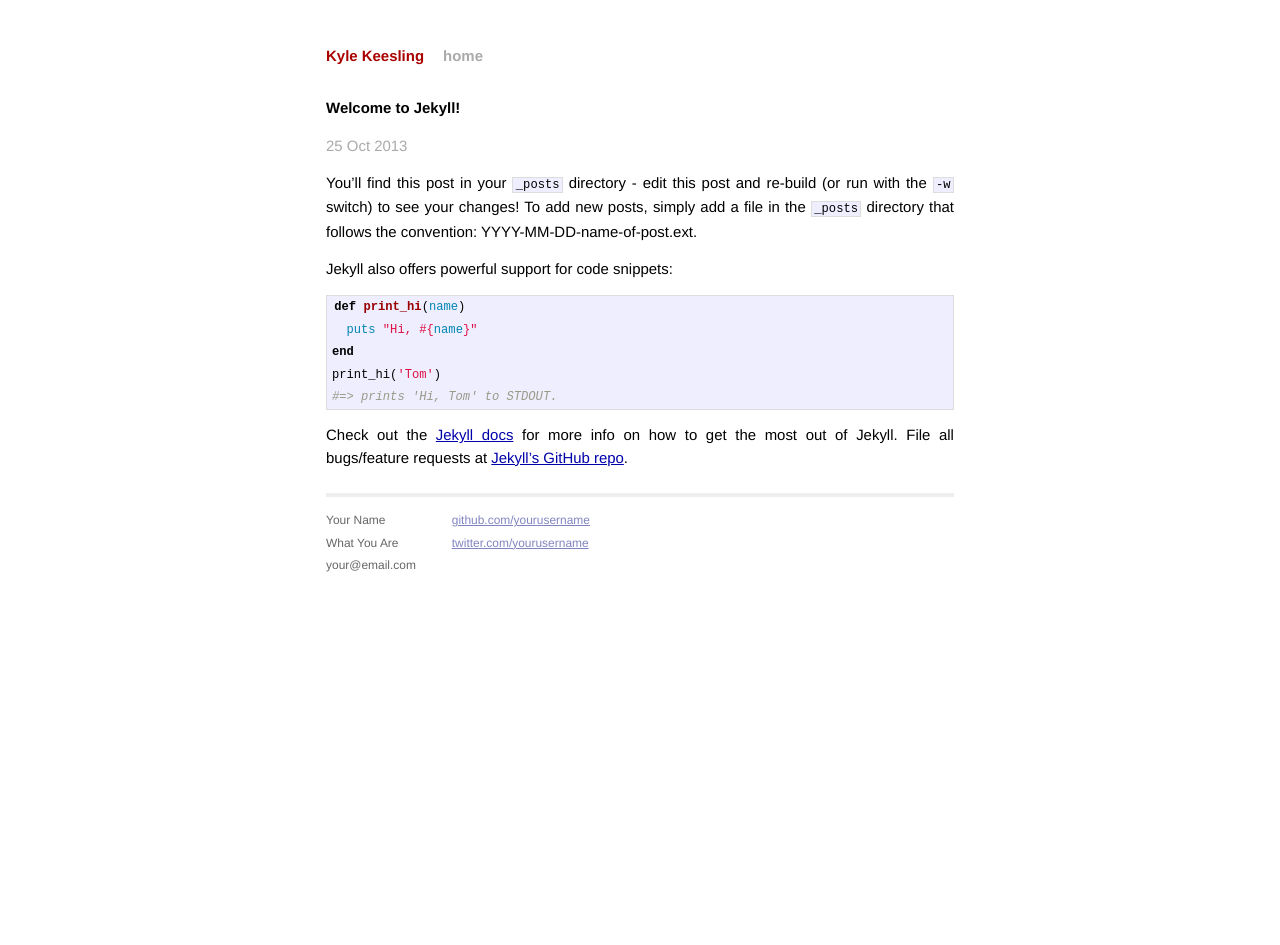
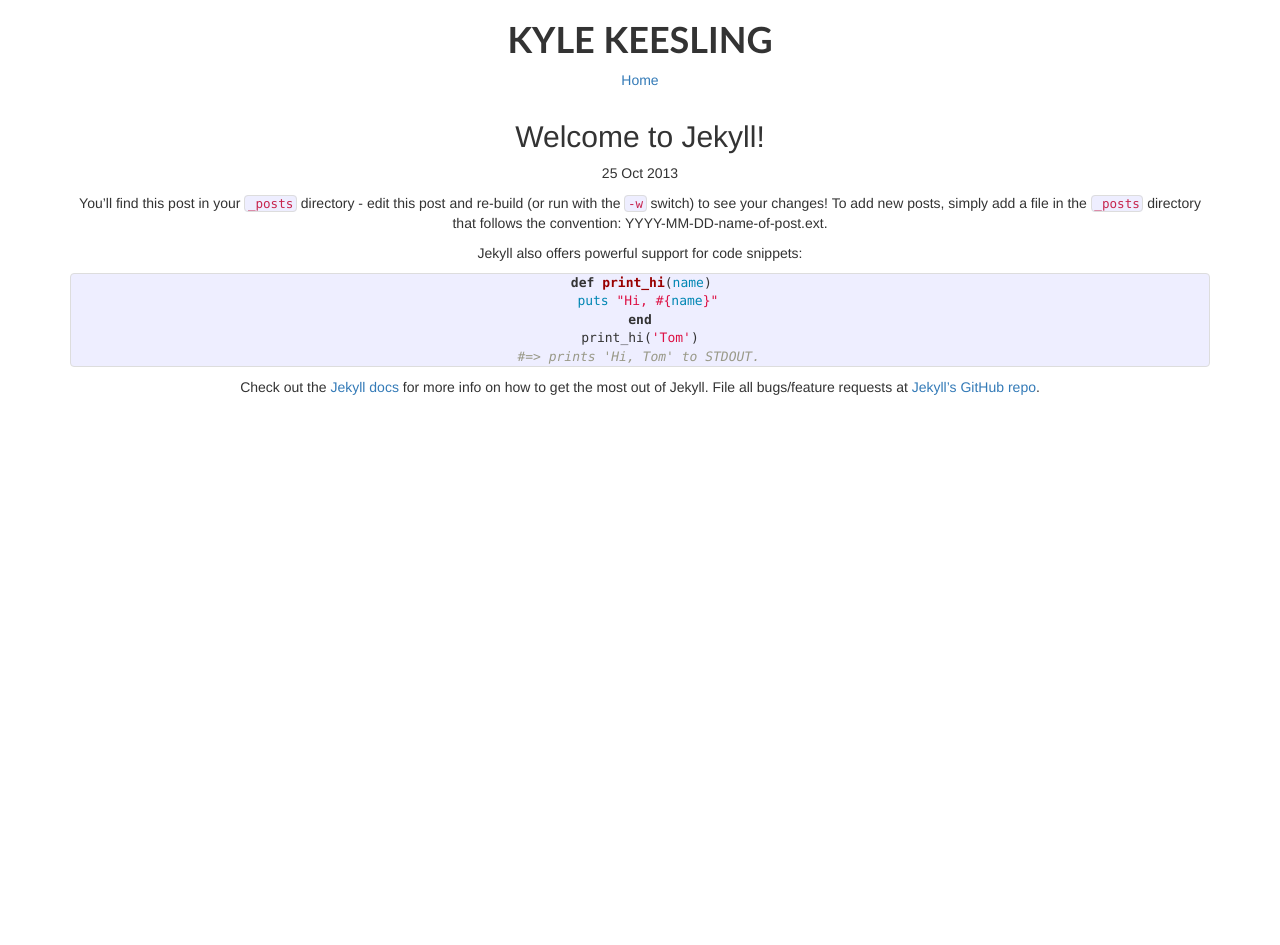
Before and after one commit to kylekeesling/kylekees, a Jekyll site: the page built from _posts/2013-10-25-welcome-to-jekyll.markdown, in a window 1280 px wide. Built offline with Jekyll 4.4.1, drawn with Linux system fonts in a browser that asks for light colours; nearby versions of some CDN libraries; Markdown is read by kramdown in place of the engine named in the settings; after the commit the page ends 900 px from its top, so only the background shows below that.

Commit message:
building out header & footer

```diff
--- a/_config.yml
+++ b/_config.yml
@@ -1,3 +1,12 @@
 name: Kyle Keesling
+description: Stuff
+url: kyleke.es
+
+
+permalink: /:year/:month/:title
+paginate: 10
+
 markdown: redcarpet
+markdown_ext:  markdown,mkd,mkdn,md
+
 pygments: true
--- /dev/null
+++ b/_includes/footer.html
@@ -0,0 +1,3 @@
+
+    </body>
+</html>
--- /dev/null
+++ b/_includes/header.html
@@ -0,0 +1,32 @@
+<!DOCTYPE html>
+<html>
+  <head>
+      <meta charset="utf-8">
+      <meta http-equiv="X-UA-Compatible" content="IE=edge,chrome=1">
+      <meta name="viewport" content="width=device-width">
+
+      <title>{{ page.title }}</title>
+
+      <!--[if lt IE 9]>
+      <script src="//html5shiv.googlecode.com/svn/trunk/html5.js"></script>
+      <![endif]-->
+
+      <script src="//netdna.bootstrapcdn.com/bootstrap/3.0.0/js/bootstrap.min.js"></script>
+
+      <link rel="stylesheet" href="/css/syntax.css">
+      <link rel="stylesheet" href="/css/main.css">
+      <link rel="stylesheet" href="//netdna.bootstrapcdn.com/bootstrap/3.0.0/css/bootstrap.min.css">
+      <link href="//netdna.bootstrapcdn.com/font-awesome/4.0.1/css/font-awesome.min.css" rel="stylesheet">
+
+  </head>
+  <body>
+
+  <div class="container">
+    <h1 style="font-family: Futura, 'Trebuchet MS', Arial, sans-serif; font-weight: bold;">KYLE KEESLING</h1>
+  </div>
+
+  <div>
+    <ul>
+      <li><a href="/">Home</a></li>
+    </ul>
+  </div>
--- a/_layouts/default.html
+++ b/_layouts/default.html
@@ -1,46 +1,7 @@
-<!DOCTYPE html>
-<html>
-    <head>
-        <meta charset="utf-8">
-        <meta http-equiv="X-UA-Compatible" content="IE=edge,chrome=1">
-        <title>{{ page.title }}</title>
-        <meta name="viewport" content="width=device-width">
+{% include header.html %}
 
-        <!-- syntax highlighting CSS -->
-        <link rel="stylesheet" href="/css/syntax.css">
+<div class="container">
+  {{ content }}
+</div>
 
-        <!-- Custom CSS -->
-        <link rel="stylesheet" href="/css/main.css">
-
-    </head>
-    <body>
-
-        <div class="container">
-          <div class="site">
-            <div class="header">
-              <h1 class="title"><a href="/">{{ site.name }}</a></h1>
-              <a class="extra" href="/">home</a>
-            </div>
-
-                {{ content }}
-
-            <div class="footer">
-              <div class="contact">
-                <p>
-                  Your Name<br />
-                  What You Are<br />
-                  your@email.com
-                </p>
-              </div>
-              <div class="contact">
-                <p>
-                  <a href="http://github.com/yourusername/">github.com/yourusername</a><br />
-                  <a href="http://twitter.com/yourusername/">twitter.com/yourusername</a><br />
-                </p>
-              </div>
-            </div>
-          </div>
-        </div> <!-- /container -->
-
-    </body>
-</html>
+{% include footer.html %}
--- a/index.html
+++ b/index.html
@@ -1,10 +1,9 @@
 ---
 layout: default
-title: Your New Jekyll Site
+title: Ohai
 ---
 
 <div id="home">
-  <h1>Blog Posts</h1>
   <ul class="posts">
     {% for post in site.posts %}
       <li><span>{{ post.date | date_to_string }}</span> &raquo; <a href="{{ post.url }}">{{ post.title }}</a></li>
```
